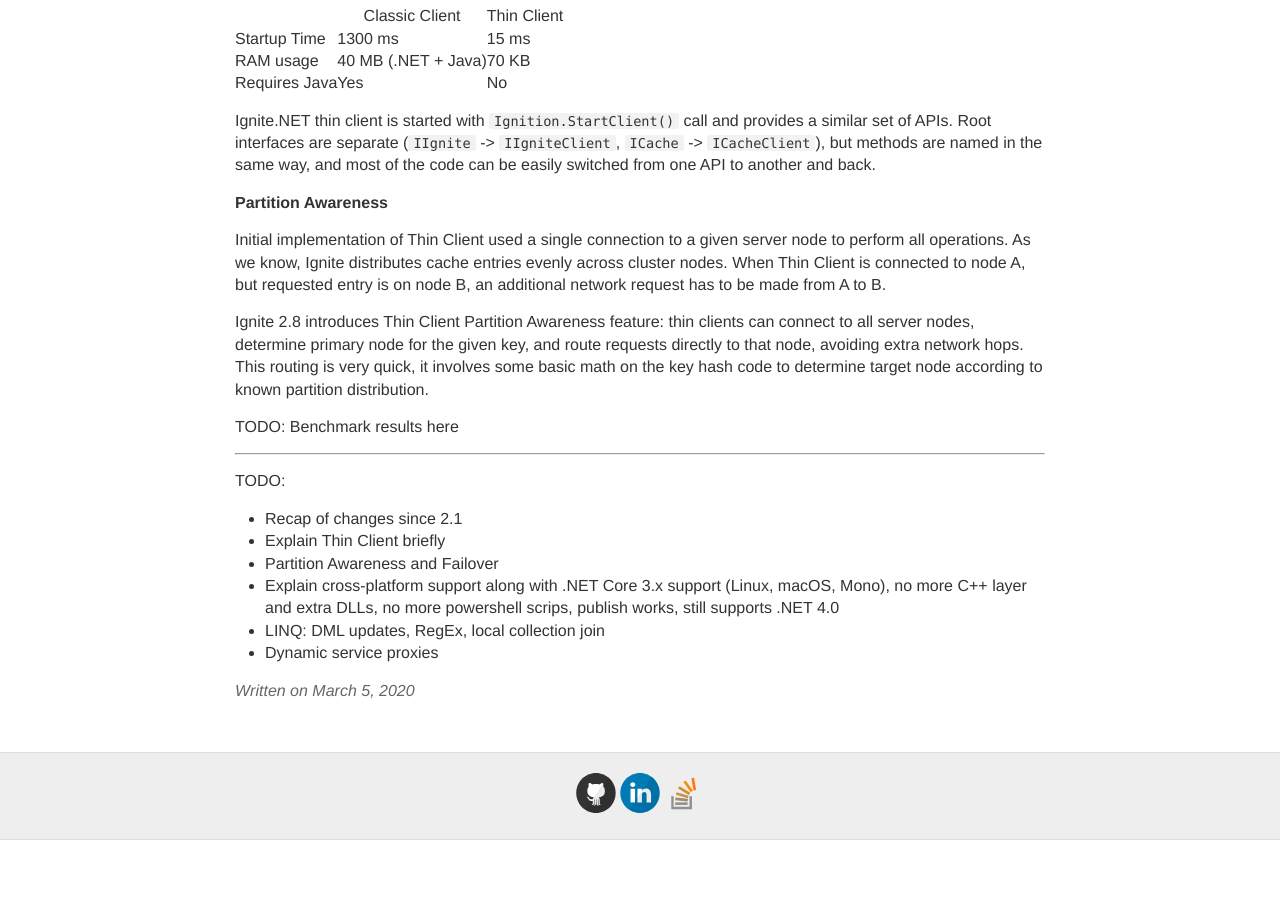
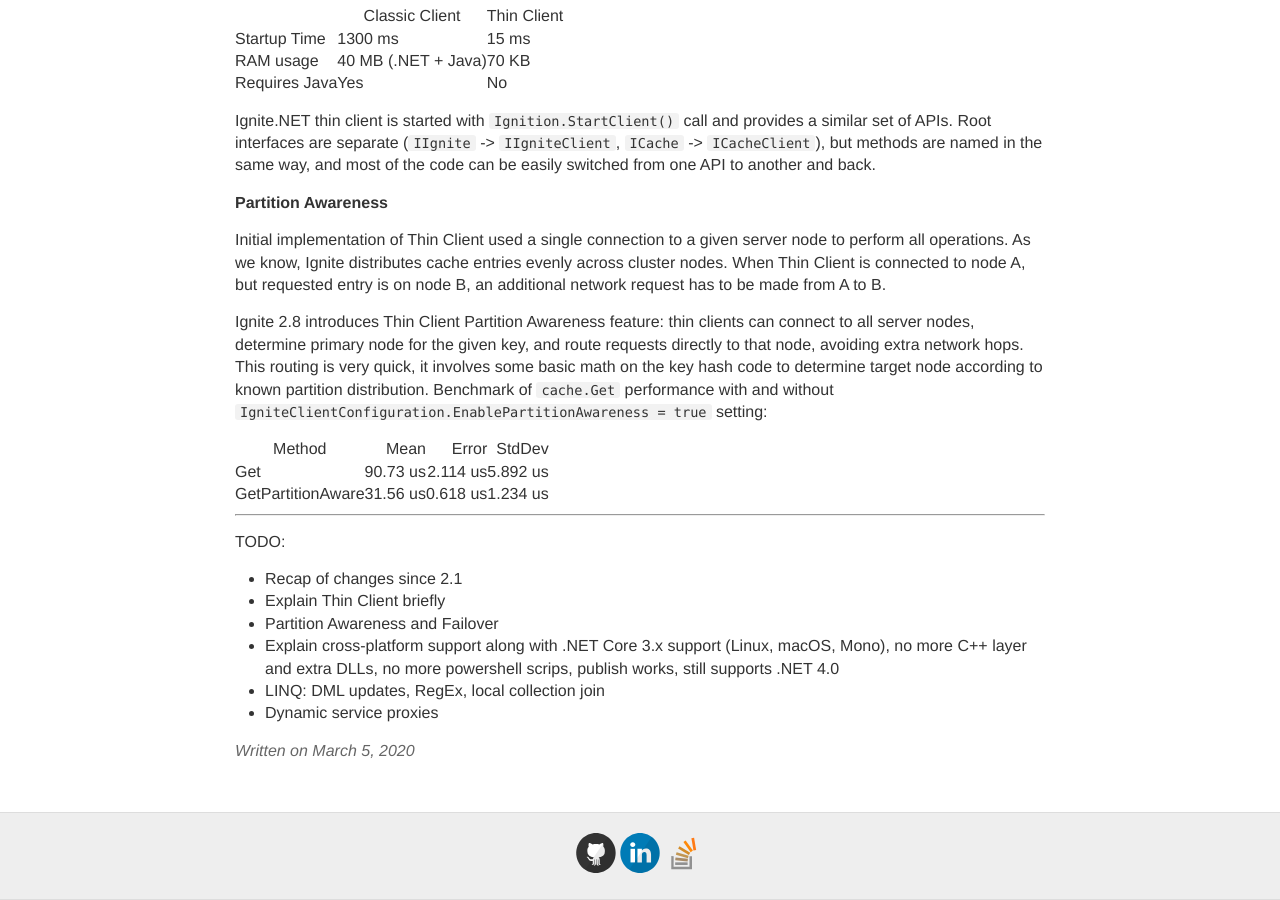
Before and after one commit to ptupitsyn/ptupitsyn.github.io, a Jekyll site: the page built from _posts/2020-03-05-Whats-New-In-Ignite-Net-2.8.md, in a window 1280 px wide and 900 px high, scrolled down 623 px. Built offline with Jekyll 4.4.1, drawn with Linux system fonts in a browser that asks for light colours; comment, search, counter and statistics services are not loaded; before the commit the page ends 1463 px from its top, so only the background shows below that.

Commit message:
PA bench

```diff
--- a/_posts/2020-03-05-Whats-New-In-Ignite-Net-2.8.md
+++ b/_posts/2020-03-05-Whats-New-In-Ignite-Net-2.8.md
@@ -28,9 +28,13 @@
 
 Initial implementation of Thin Client used a single connection to a given server node to perform all operations. As we know, Ignite distributes cache entries evenly across cluster nodes. When Thin Client is connected to node A, but requested entry is on node B, an additional network request has to be made from A to B.
 
-Ignite 2.8 introduces Thin Client Partition Awareness feature: thin clients can connect to all server nodes, determine primary node for the given key, and route requests directly to that node, avoiding extra network hops. This routing is very quick, it involves some basic math on the key hash code to determine target node according to known partition distribution.
+Ignite 2.8 introduces Thin Client Partition Awareness feature: thin clients can connect to all server nodes, determine primary node for the given key, and route requests directly to that node, avoiding extra network hops. This routing is very quick, it involves some basic math on the key hash code to determine target node according to known partition distribution. Benchmark of `cache.Get` performance with and without `IgniteClientConfiguration.EnablePartitionAwareness = true` setting:
 
-TODO: Benchmark results here
+|            Method |     Mean |    Error |   StdDev |
+|------------------ |---------:|---------:|---------:|
+|               Get | 90.73 us | 2.114 us | 5.892 us |
+| GetPartitionAware | 31.56 us | 0.618 us | 1.234 us |
+
 
 
 ---------------
```
